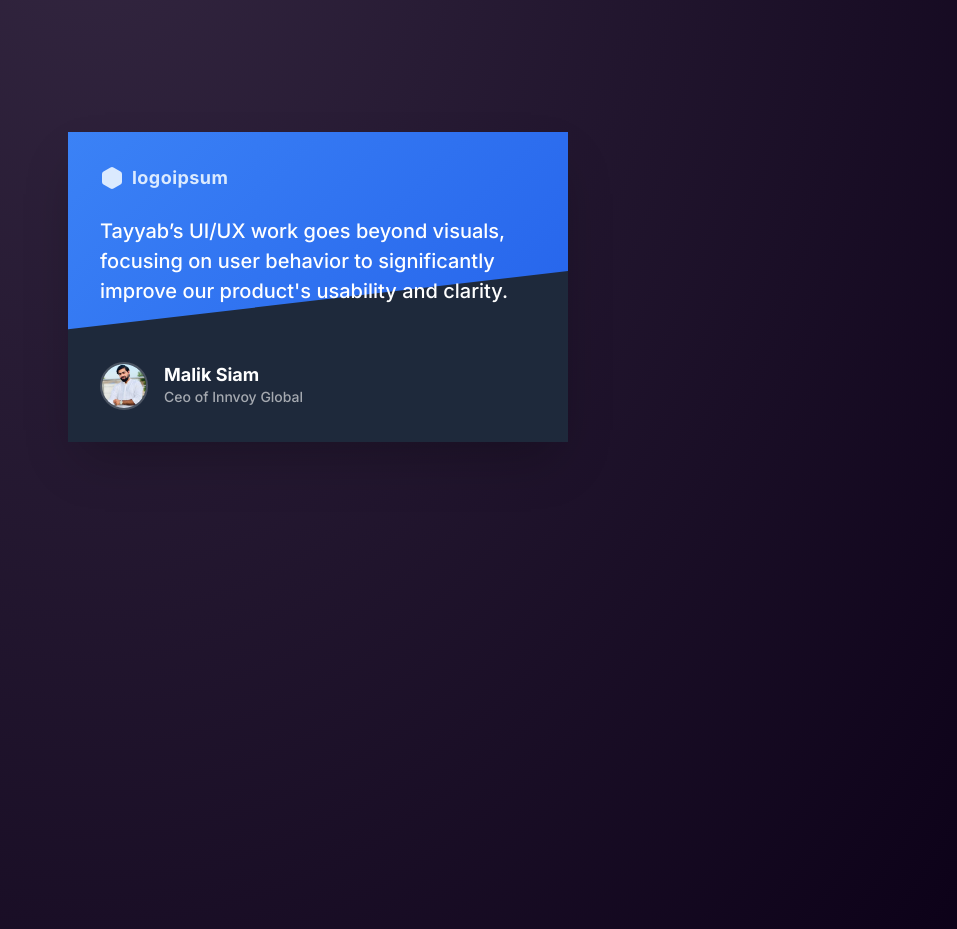
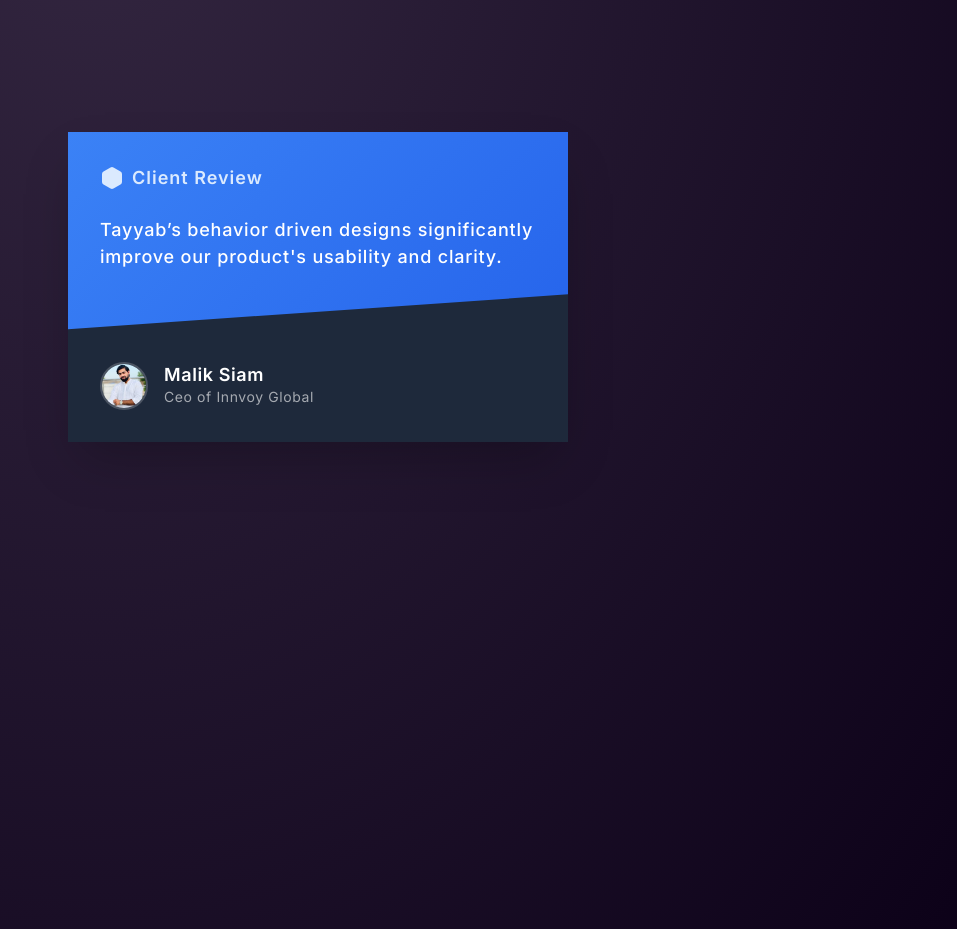
Before and after one commit to 1xcoder-1/tayyab_p, a React (Vite) app: page / in a window 1280 px wide. Shown: the part 3640-4569 px from the top of the page, without its empty margins (0-957 px from the left). Built offline with nearby package versions, Linux system fonts and the light colour scheme; a web font is replaced by a local one.

Commit message:
Refactor Testimonials component for improved styling

```diff
--- a/src/components/Testimonials.tsx
+++ b/src/components/Testimonials.tsx
@@ -10,7 +10,7 @@ const testimonialsData = [
         role: "Ceo of Innvoy Global",
         quote: (
             <>
-                Tayyab’s UI/UX work goes beyond visuals, focusing on user behavior to significantly improve our product's usability and clarity.
+                Tayyab’s behavior driven designs significantly improve our product's usability and clarity.
             </>
         ),
         image: cimg1,
@@ -159,7 +159,7 @@ const Testimonials = () => {
                             variants={containerVariants}
                             initial="hidden"
                             animate={controls}
-                            className="text-[46px] md:text-[50px] font-bold tracking-[1px] [word-spacing:5px] text-white relative z-30 flex flex-col items-start md:block"
+                            className="text-[40px] md:text-[50px] font-bold tracking-[1px] [word-spacing:5px] text-white relative z-30 flex flex-col items-start md:block"
                         >
                             <span className="block md:inline whitespace-nowrap">
                                 {"Why Partners ".split("").map((char, index) => (
@@ -221,12 +221,12 @@ const Testimonials = () => {
                                     animate={isMobile ? { opacity: 1, y: 0, filter: 'blur(0px)' } : (index === 0 ? controls : undefined)}
                                     className={`${isMobile ? 'relative w-full' : 'absolute w-full max-w-[500px]'} shadow-2xl group ${item.className}`}
                                 >
-                                    <div className="h-[310px] w-full flex flex-col relative bg-[#1e293b]">
+                                    <div className="h-[360px] md:h-[310px] w-full flex flex-col relative bg-[#1e293b]">
 
                                         <div className="absolute top-0 left-0 right-0 h-[75%] z-0"
                                             style={{
                                                 background: item.gradient,
-                                                clipPath: 'polygon(0 0, 100% 0, 100% 60%, 0 85%)'
+                                                clipPath: 'polygon(0 0, 100% 0, 100% 70%, 0 85%)'
                                             }}
                                         />
 
@@ -235,10 +235,10 @@ const Testimonials = () => {
                                             <div>
                                                 <div className={`flex items-center gap-2 mb-6 ${item.logoColor}`}>
                                                     <Hexagon className="w-6 h-6 fill-current" />
-                                                    <span className="font-bold text-lg tracking-wide">logoipsum</span>
+                                                    <span className="font-semibold text-lg tracking-[1px]">Client Review</span>
                                                 </div>
 
-                                                <p className="text-xl md:text-1xl font-medium leading-normal">
+                                                <p className="text-lg md:text-1xl font-medium leading-normal tracking-[0.8px]">
                                                     {item.quote}
                                                 </p>
                                             </div>
@@ -252,8 +252,8 @@ const Testimonials = () => {
                                                     />
                                                 </div>
                                                 <div className="flex flex-col">
-                                                    <h4 className="font-bold text-lg leading-tight">{item.name}</h4>
-                                                    <p className="text-sm text-white/60 font-medium">{item.role}</p>
+                                                    <h4 className="font-semibold text-lg leading-tight tracking-[0.6px]">{item.name}</h4>
+                                                    <p className="text-sm text-white/60 tracking-[0.6px]">{item.role}</p>
                                                 </div>
                                             </div>
 
```
